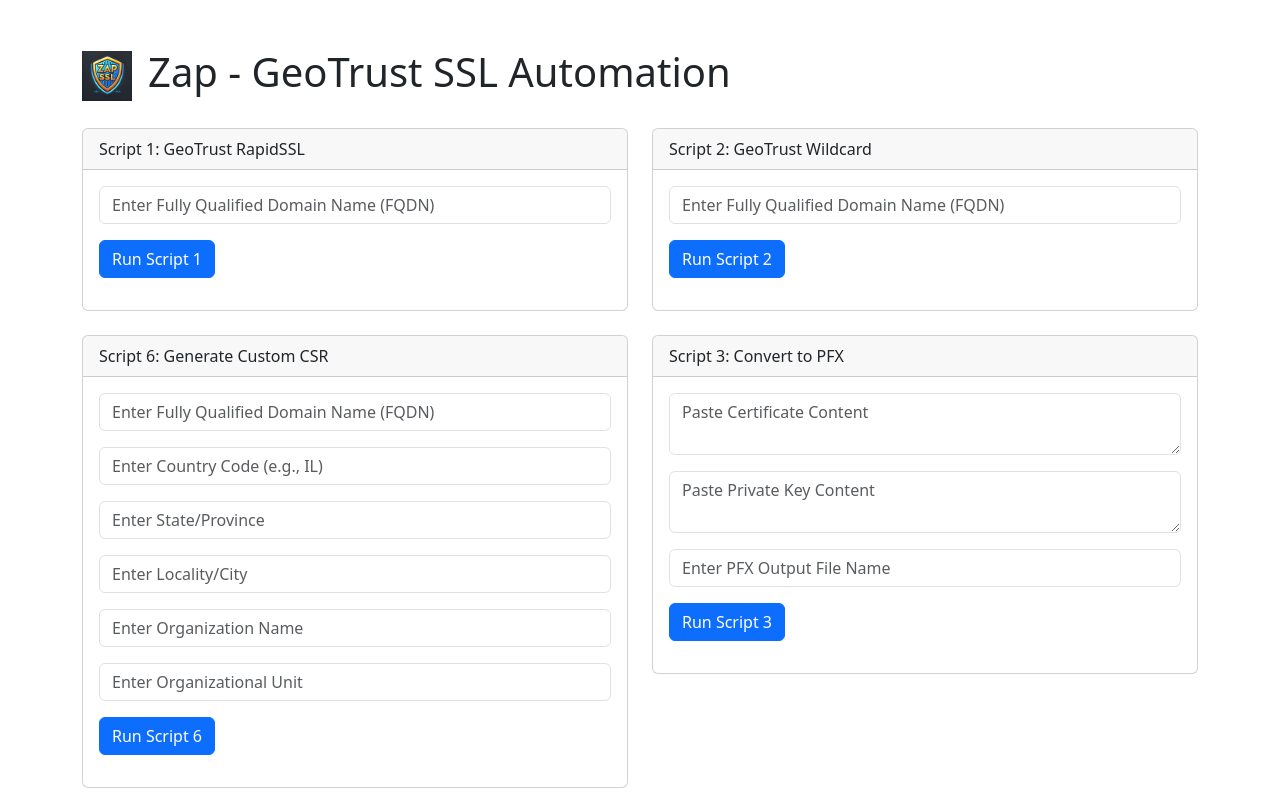
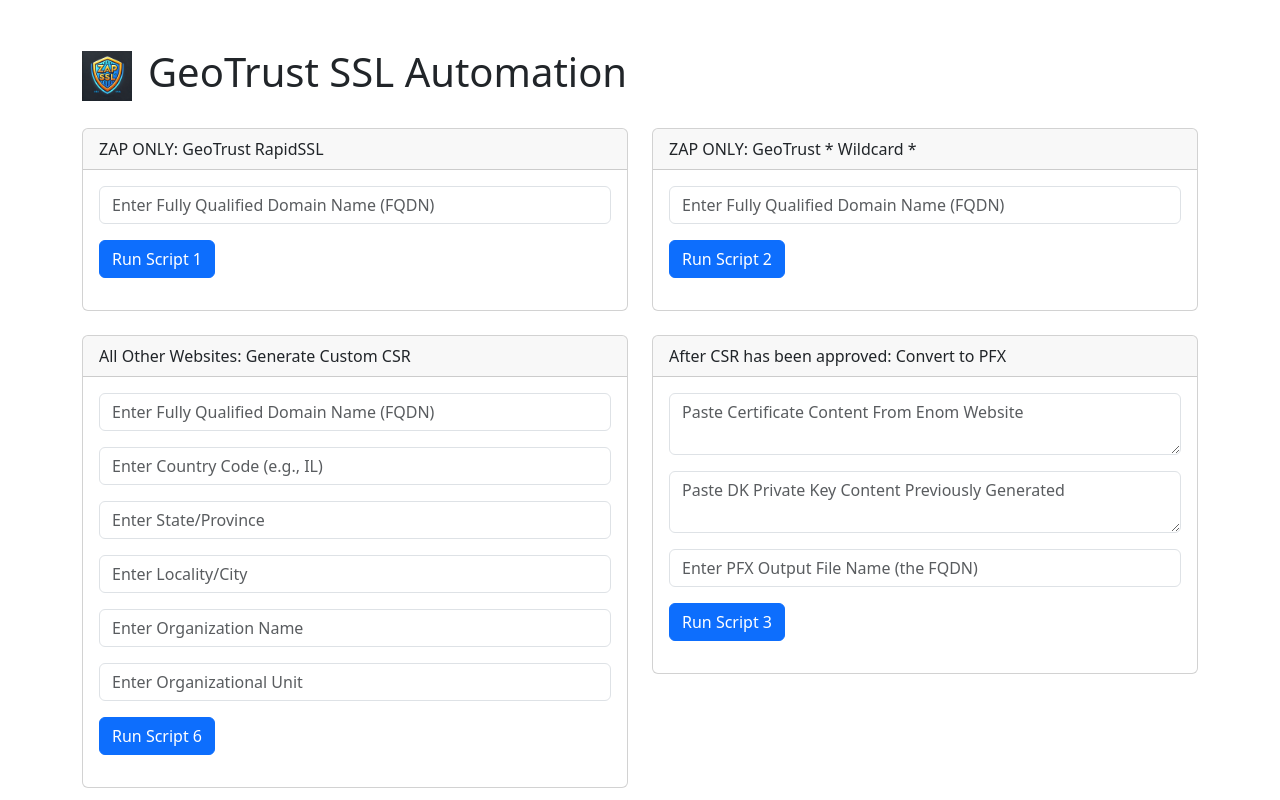
Before and after one commit to davidhei2023/ssl-pfx-automation, a Flask app: page / in a window 1280 px wide. Run offline with Flask 3, Linux system fonts and the light colour scheme.

Commit message:
App v1.5.1

```diff
--- a/templates/index.html
+++ b/templates/index.html
@@ -3,7 +3,7 @@
 <head>
     <meta charset="UTF-8">
     <meta name="viewport" content="width=device-width, initial-scale=1.0">
-    <title>Zap - SSL Automation</title>
+    <title>SSL Automation</title>
     <link rel="icon" href="/static/ssl-icon2.ico" type="image/x-icon">
     <link rel="stylesheet" href="https://cdn.jsdelivr.net/npm/bootstrap@5.3.0/dist/css/bootstrap.min.css">
     <script src="https://cdn.jsdelivr.net/npm/axios/dist/axios.min.js"></script>
@@ -12,7 +12,7 @@
     <div class="container mt-5">
         <div class="d-flex align-items-center">
             <img src="/static/ssl-icon2.ico" alt="Zap SSL Logo" width="50" height="50" class="me-3">
-            <h1 class="text-center">Zap - GeoTrust SSL Automation</h1>
+            <h1 class="text-center">GeoTrust SSL Automation</h1>
         </div>
 
         <!-- Row 1: Script 1 and Script 2 -->
@@ -20,7 +20,7 @@
             <!-- Script 1 -->
             <div class="col-md-6">
                 <div class="card">
-                    <div class="card-header">Script 1: GeoTrust RapidSSL</div>
+                    <div class="card-header">ZAP ONLY: GeoTrust RapidSSL</div>
                     <div class="card-body">
                         <input type="text" id="fqdn1" class="form-control mb-3" placeholder="Enter Fully Qualified Domain Name (FQDN)">
                         <button class="btn btn-primary" onclick="runScript1()">Run Script 1</button>
@@ -32,7 +32,7 @@
             <!-- Script 2 -->
             <div class="col-md-6">
                 <div class="card">
-                    <div class="card-header">Script 2: GeoTrust Wildcard</div>
+                    <div class="card-header">ZAP ONLY: GeoTrust * Wildcard *</div>
                     <div class="card-body">
                         <input type="text" id="fqdn2" class="form-control mb-3" placeholder="Enter Fully Qualified Domain Name (FQDN)">
                         <button class="btn btn-primary" onclick="runScript2()">Run Script 2</button>
@@ -47,7 +47,7 @@
             <!-- Script 6 -->
             <div class="col-md-6">
                 <div class="card">
-                    <div class="card-header">Script 6: Generate Custom CSR</div>
+                    <div class="card-header">All Other Websites: Generate Custom CSR</div>
                     <div class="card-body">
                         <input type="text" id="fqdn6" class="form-control mb-3" placeholder="Enter Fully Qualified Domain Name (FQDN)">
                         <input type="text" id="country6" class="form-control mb-3" placeholder="Enter Country Code (e.g., IL)">
@@ -64,11 +64,11 @@
             <!-- Script 3 -->
             <div class="col-md-6">
                 <div class="card">
-                    <div class="card-header">Script 3: Convert to PFX</div>
+                    <div class="card-header">After CSR has been approved: Convert to PFX</div>
                     <div class="card-body">
-                        <textarea id="certificate" class="form-control mb-3" placeholder="Paste Certificate Content"></textarea>
-                        <textarea id="private_key" class="form-control mb-3" placeholder="Paste Private Key Content"></textarea>
-                        <input type="text" id="pfx_name" class="form-control mb-3" placeholder="Enter PFX Output File Name">
+                        <textarea id="certificate" class="form-control mb-3" placeholder="Paste Certificate Content From Enom Website"></textarea>
+                        <textarea id="private_key" class="form-control mb-3" placeholder="Paste DK Private Key Content Previously Generated"></textarea>
+                        <input type="text" id="pfx_name" class="form-control mb-3" placeholder="Enter PFX Output File Name (the FQDN)">
                         <button class="btn btn-primary" onclick="runScript3()">Run Script 3</button>
                         <div id="output3" class="mt-3"></div>
                     </div>
```
